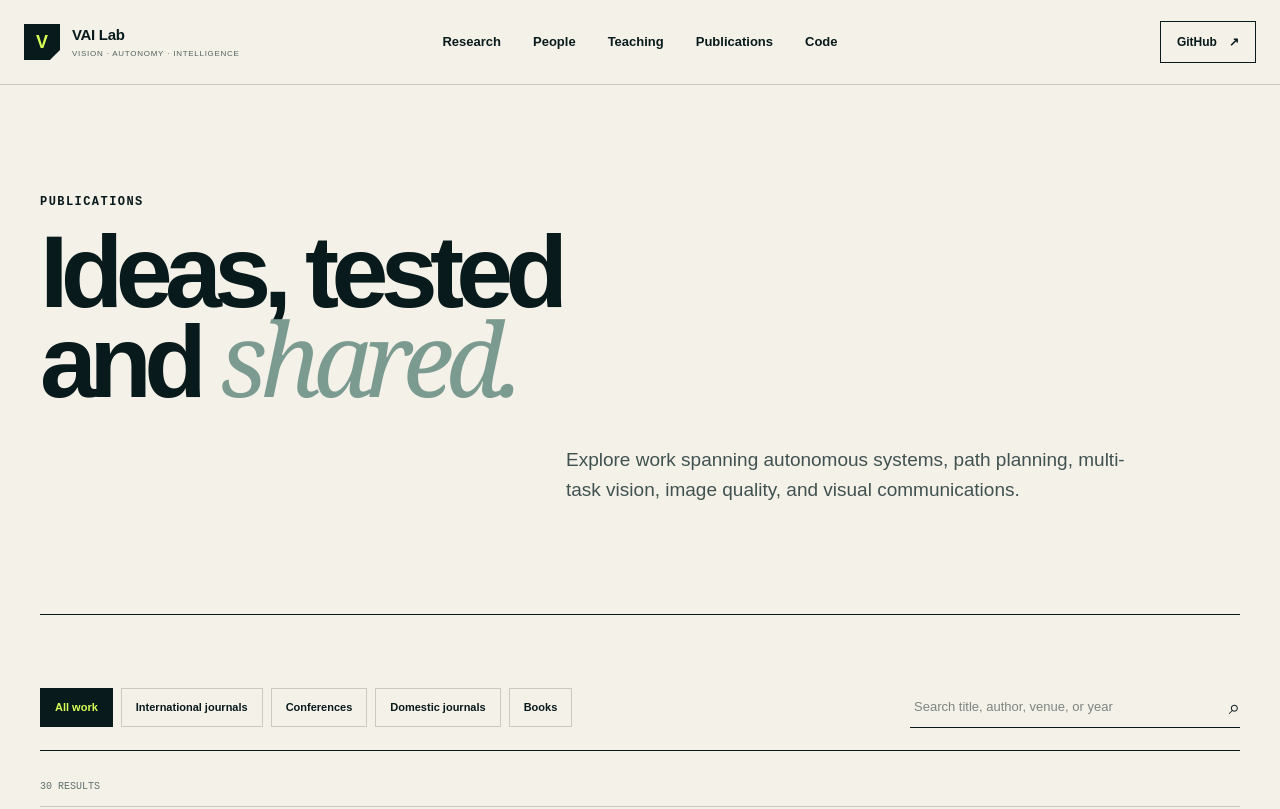
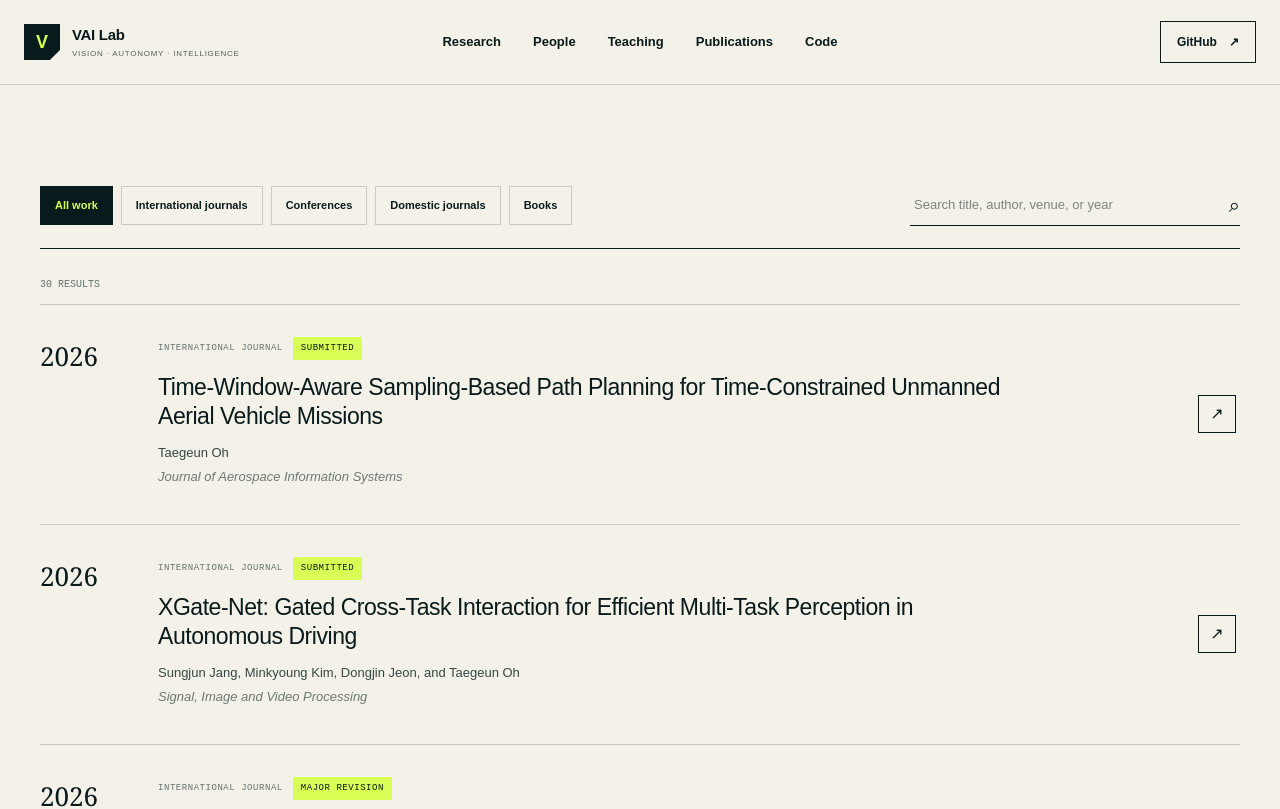
Before and after one commit to taegeun-oh/taegeun-oh.github.io, a Next.js app: page /publications in a window 1280 px wide. Shown: the top 809 px of the page. Built offline with nearby package versions, Linux system fonts and the light colour scheme.

Commit message:
Show publications list immediately

```diff
--- a/app/publications/page.tsx
+++ b/app/publications/page.tsx
@@ -5,5 +5,5 @@ import { PageFrame } from "@/components/SiteShell";
 export const metadata: Metadata = { title: "Publications", description: "Journal, conference, domestic, and book publications from the VAI Lab." };
 
 export default function PublicationsPage() {
-  return <PageFrame><section className="page-hero section-shell compact-hero publications-hero"><p className="eyebrow">Publications</p><h1>Ideas, tested<br />and <em>shared.</em></h1><p>Explore work spanning autonomous systems, path planning, multi-task vision, image quality, and visual communications.</p></section><section className="section-shell publication-section"><PublicationExplorer /></section></PageFrame>;
+  return <PageFrame><section className="section-shell publication-section publication-first"><PublicationExplorer /></section></PageFrame>;
 }
```
